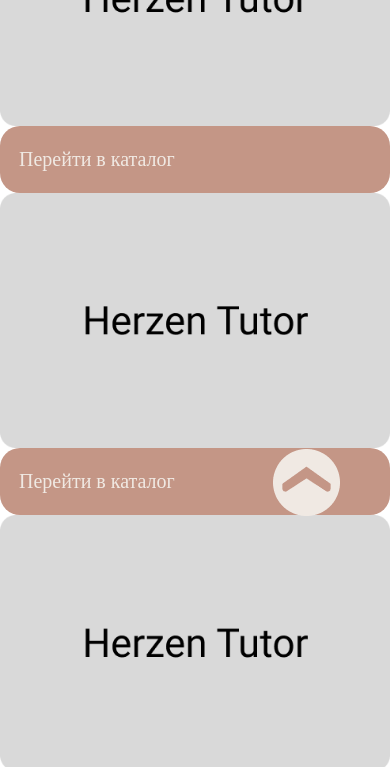
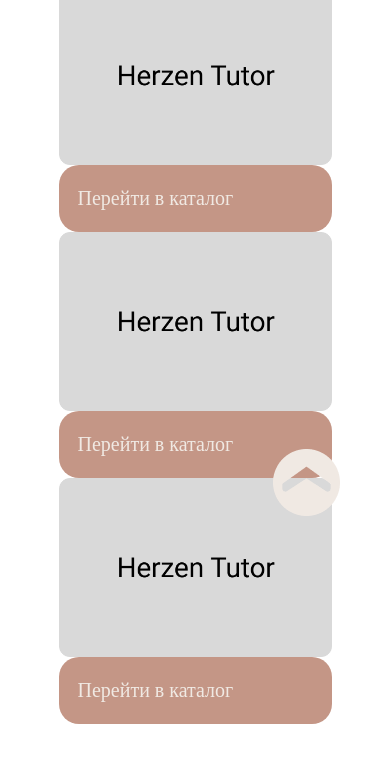
Before and after one commit to HerzenStudents-ITxD/HerzenStudents-ITxD.github.io, a plain HTML site: page index.html in a window 390 px wide. Shown: the part 228-995 px from the top of the page. Drawn offline with Linux system fonts and the light colour scheme.

Commit message:
проверка

```diff
--- a/index.css
+++ b/index.css
@@ -116,7 +116,7 @@
     display: flex;
     flex-direction: column;
     line-height: normal;
-    width: 40%;
+    width: 30%;
 }
 
 .profile-image {
@@ -189,8 +189,8 @@
 
 @media (max-width: 991px) {
     .introduction-container {
-        max-width: 100%;
-        margin: 40px 10px 0 0;
+        max-width: 70%;
+
     }
 
     .content-wrapper {
--- a/index.html
+++ b/index.html
@@ -41,6 +41,7 @@
 
 
 
+    <section class="introduction-container" id="main">
         <div class="flex-container">
             <div class="image-column">
                 <img loading="lazy" src="images/HerzenTutor.png" alt="фотография мастерицы">
@@ -65,7 +66,8 @@
 
 
         </div>
-
+        <!-- <img loading="lazy" class="fix" src="images/go_up.png" alt="Подняться вверх"> -->
+    </section>
 
 
     <!-- <h1>Кнопка-изображение &lt;input&gt;</h1>
```
Lines whose indentation alone changed are shown as unchanged.
